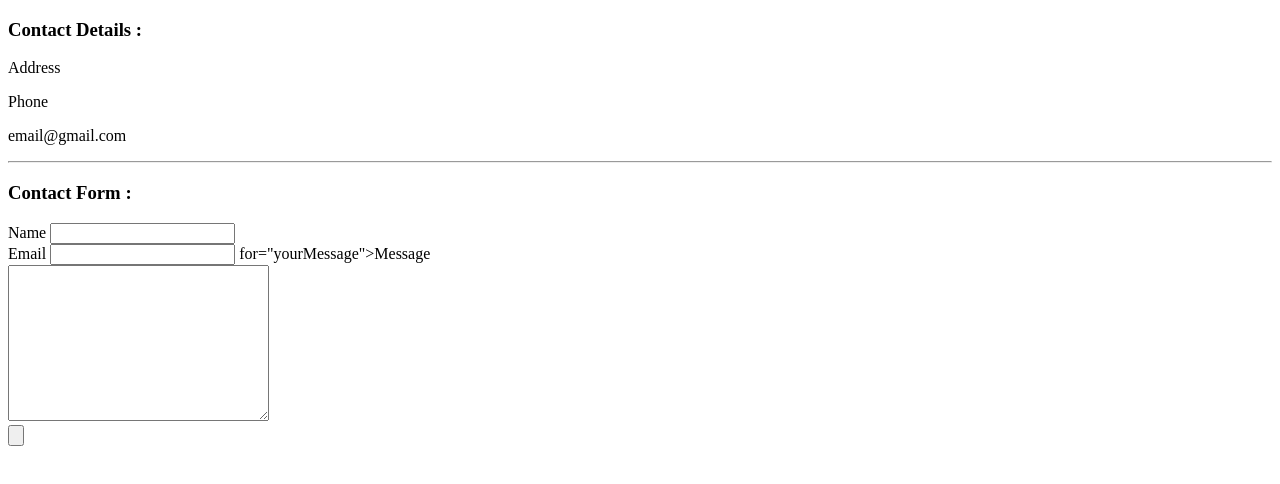
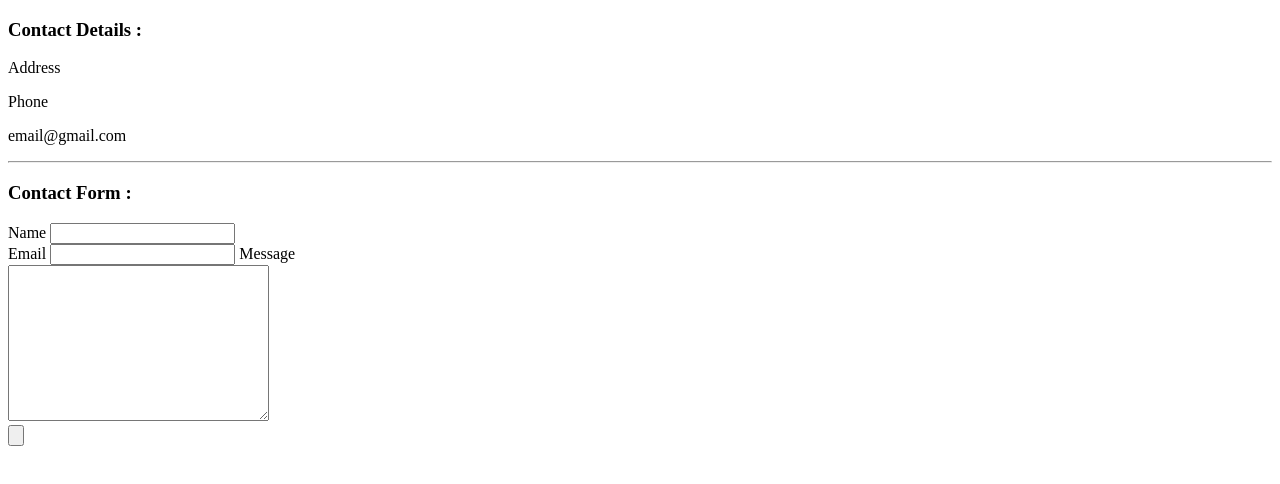
Before and after one commit to Dra7400/cv, a plain HTML site: page contact-me.html in a window 1280 px wide. Drawn offline with Linux system fonts and the light colour scheme.

Commit message:
Update contact-me.html

```diff
--- a/contact-me.html
+++ b/contact-me.html
@@ -17,7 +17,7 @@
         <input type="text" name="yourName" id="" /><br />
         <label for="yourEmail">Email</label>
         <input type="email" name="yourEmail" id="" />
-        <label> for="yourMessage">Message</label><br />
+        <label for="yourMessage">Message</label><br />
         <textarea name="yourMessage" id="" cols="30" rows="10"></textarea><br />
         <input type="submit" value="" />
     </form>
```
